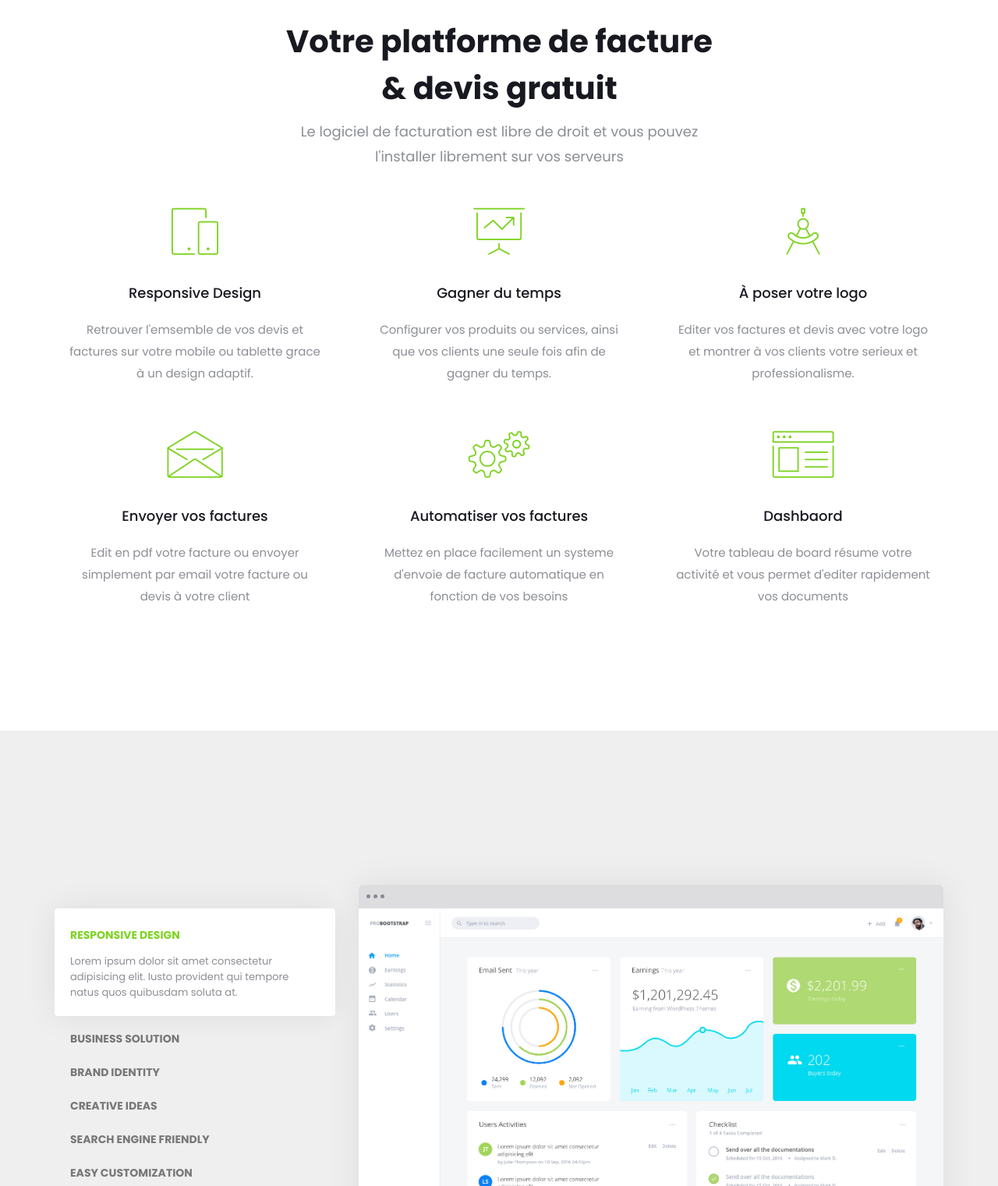
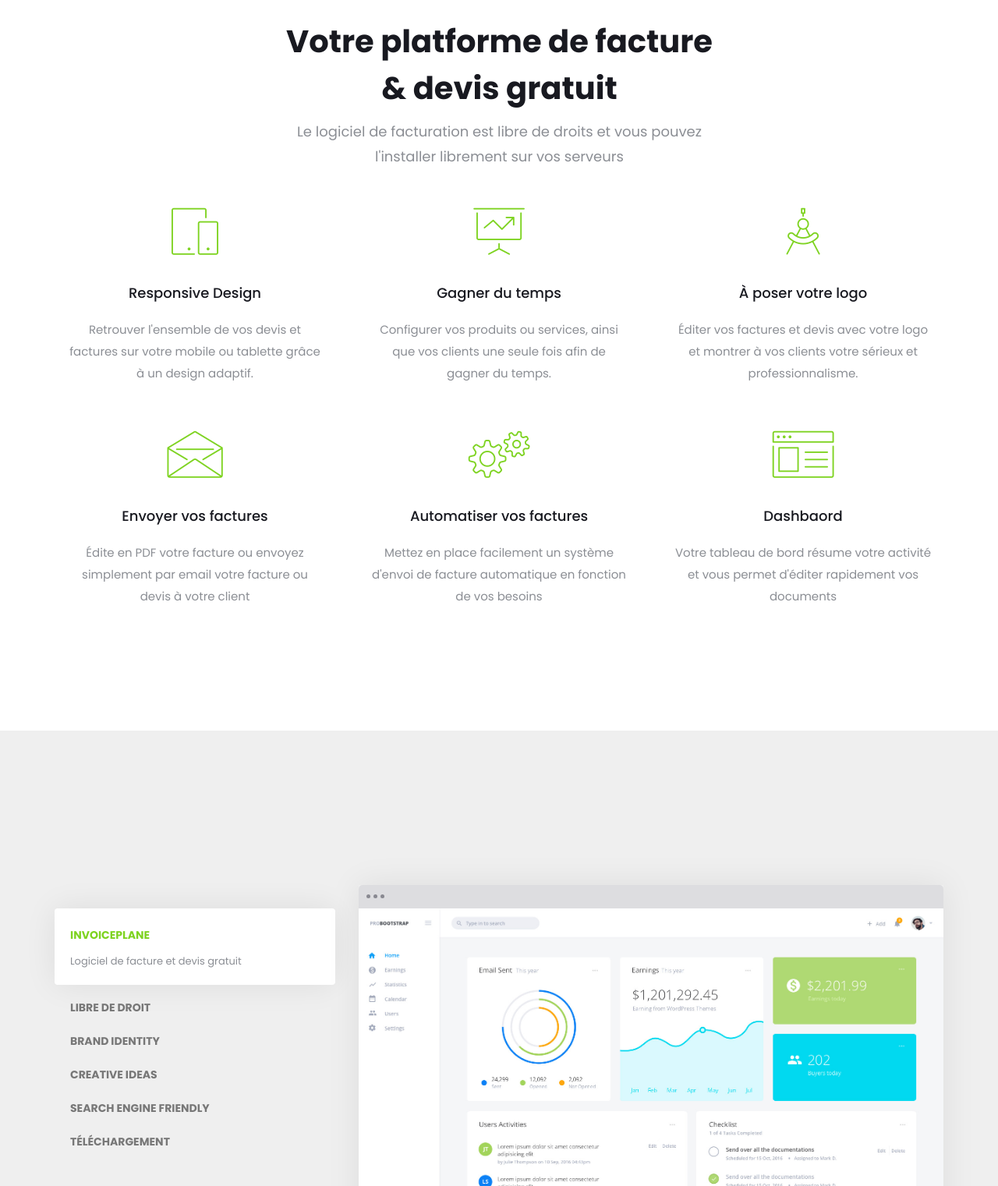
Before and after one commit to jibenight/justcomi, a website: page index.html in a window 1280 px wide. Shown: the part 1279-2800 px from the top of the page at 78% size. Drawn offline with Linux system fonts and the light colour scheme; files whose address does not match are found by name.

Commit message:
add text

```diff
--- a/index.html
+++ b/index.html
@@ -84,7 +84,7 @@
             <ul>
               <li class="active">
                 <a href="#">Gestion des clients</a>
-                <p>Ajouter facilement vos clients et gerer les au travers d'une simple interface</p>
+                <p>Ajoutez facilement vos clients et gérez-les au travers d'une simple interface</p>
               </li>
               <li>
                 <a href="#">Gestion des devis</a>
@@ -96,15 +96,15 @@
               </li>
               <li>
                 <a href="#">Gestion des payments</a>
-                <p>Retrouver d'un coup d'oeil l'état de vos factues. Changer leurs status</p>
+                <p>Retrouver d'un coup d'oeil l'état de vos factures. Changer leurs statuts.</p>
               </li>
               <li>
                 <a href="#">Gestion des produits</a>
-                <p>Ajouter des produits et classer les par groupe de famille pour une meilleur gestion</p>
+                <p>Ajouter des produits et classer les par groupe de famille pour une meilleure gestion</p>
               </li>
               <li>
                 <a href="#">Gestion de votre profil</a>
-                <p>Renseigner les données de votre activité et modifier les si besoin </p>
+                <p>Renseignez les données de votre activité et modifiez-les si besoin</p>
               </li>
             </ul>
           </div>
@@ -137,7 +137,7 @@
         <div class="row">
           <div class="col-md-6 col-md-offset-3 text-center section-heading probootstrap-animate" data-animate-effect="fadeIn">
             <h2>Votre platforme de facture & devis gratuit</h2>
-            <p class="lead">Le logiciel de facturation est libre de droit et vous pouvez l'installer librement sur vos serveurs</p>
+            <p class="lead">Le logiciel de facturation est libre de droits et vous pouvez l'installer librement sur vos serveurs</p>
           </div>
         </div>
         <!-- END row -->
@@ -147,7 +147,7 @@
               <div class="icon"><i class="icon-mobile3"></i></div>
               <div class="text">
                 <h3>Responsive Design</h3>
-                <p>Retrouver l'emsemble de vos devis et factures sur votre mobile ou tablette grace à un design adaptif.</p>
+                <p>Retrouver l'ensemble de vos devis et factures sur votre mobile ou tablette grâce à un design adaptif.</p>
               </div>
             </div>
           </div>
@@ -165,7 +165,7 @@
               <div class="icon"><i class="icon-circle-compass"></i></div>
               <div class="text">
                 <h3>À poser votre logo</h3>
-                <p>Editer vos factures et devis avec votre logo et montrer à vos clients votre serieux et professionalisme.</p>
+                <p>Éditer vos factures et devis avec votre logo et montrer à vos clients votre sérieux et professionnalisme.</p>
               </div>
             </div>
           </div>
@@ -175,7 +175,7 @@
               <div class="icon"><i class="icon-envelope"></i></div>
               <div class="text">
                 <h3>Envoyer vos factures</h3>
-                <p>Edit en pdf votre facture ou envoyer simplement par email votre facture ou devis à votre client</p>
+                <p>Édite en PDF votre facture ou envoyez simplement par email votre facture ou devis à votre client</p>
               </div>
             </div>
           </div>
@@ -184,7 +184,7 @@
               <div class="icon"><i class="icon-gears"></i></div>
               <div class="text">
                 <h3>Automatiser vos factures</h3>
-                <p>Mettez en place facilement un systeme d'envoie de facture automatique en fonction de vos besoins</p>
+                <p>Mettez en place facilement un système d'envoi de facture automatique en fonction de vos besoins</p>
               </div>
             </div>
           </div>
@@ -193,7 +193,7 @@
               <div class="icon"><i class="icon-browser2"></i></div>
               <div class="text">
                 <h3>Dashbaord</h3>
-                <p>Votre tableau de board résume votre activité et vous permet d'editer rapidement vos documents</p>
+                <p>Votre tableau de bord résume votre activité et vous permet d'éditer rapidement vos documents</p>
               </div>
             </div>
           </div>
@@ -206,12 +206,12 @@
           <div class="col-md-4 probootstrap-showcase-nav">
             <ul>
               <li class="active">
-                <a href="#">Responsive Design</a>
-                <p>Lorem ipsum dolor sit amet consectetur adipisicing elit. Iusto provident qui tempore natus quos quibusdam soluta at.</p>
+                <a href="#">InvoicePlane</a>
+                <p>Logiciel de facture et devis gratuit</p>
               </li>
               <li>
-                <a href="#">Business Solution</a>
-                <p>Lorem ipsum dolor sit amet consectetur adipisicing elit. Iusto provident qui tempore natus quos quibusdam soluta at.</p>
+                <a href="#">Libre de droit</a>
+                <p>InvoicePlane est libre de droit vous pouvez l'installer librement sur votre serveur ou utiliser nos serveurs</p>
               </li>
               <li>
                 <a href="#">Brand Identity</a>
@@ -226,8 +226,8 @@
                 <p>Lorem ipsum dolor sit amet consectetur adipisicing elit. Iusto provident qui tempore natus quos quibusdam soluta at.</p>
               </li>
               <li>
-                <a href="#">Easy Customization</a>
-                <p>Lorem ipsum dolor sit amet consectetur adipisicing elit. Iusto provident qui tempore natus quos quibusdam soluta at.</p>
+                <a href="#">Téléchargement</a>
+                <p>Retrouver le logicel & la documentation sur le site <a href="https://invoiceplane.com"> InvoicePlane</a></p>
               </li>
             </ul>
           </div>
@@ -260,7 +260,7 @@
         <div class="row">
           <div class="col-md-6 col-md-offset-3 text-center section-heading probootstrap-animate">
             <h2>Nos services</h2>
-            <p class="lead">Nous ne vendons pas un logiciel de facturation mais juste de l'aide pour l'installer sur un serveur.</p>
+            <p class="lead">Nous ne vendons pas un logiciel de facturation, mais juste de l'aide pour l'installer sur un serveur.</p>
           </div>
         </div>
         <!-- END row -->
@@ -289,7 +289,7 @@
               <div class="icon"><i class="icon-tools-2"></i></div>
               <div class="text">
                 <h3>Vous avez un hébergement web</h3>
-                <p>On vous aide à installer le logiciel sur votre hebergement web</p>
+                <p>On vous aide à installer le logiciel sur votre hébergement web</p>
               </div>
             </div>
             <div class="service left-icon probootstrap-animate" data-animate-effect="fadeInLeft">
@@ -315,8 +315,8 @@
       <div class="container">
         <div class="row">
           <div class="col-md-6 col-md-offset-3 text-center section-heading probootstrap-animate">
-            <h2>What People Says</h2>
-            <p class="lead">Lorem ipsum dolor sit amet consectetur adipisicing elit. Iusto provident qui tempore natus quos quibusdam soluta at.</p>
+            <h2>Ce que les gens disent</h2>
+            <p class="lead">Retrouver des clients satisfaits sur notre service de mise en place du logiciel de facturation libre de droits</p>
           </div>
         </div>
         <div class="row">
```
